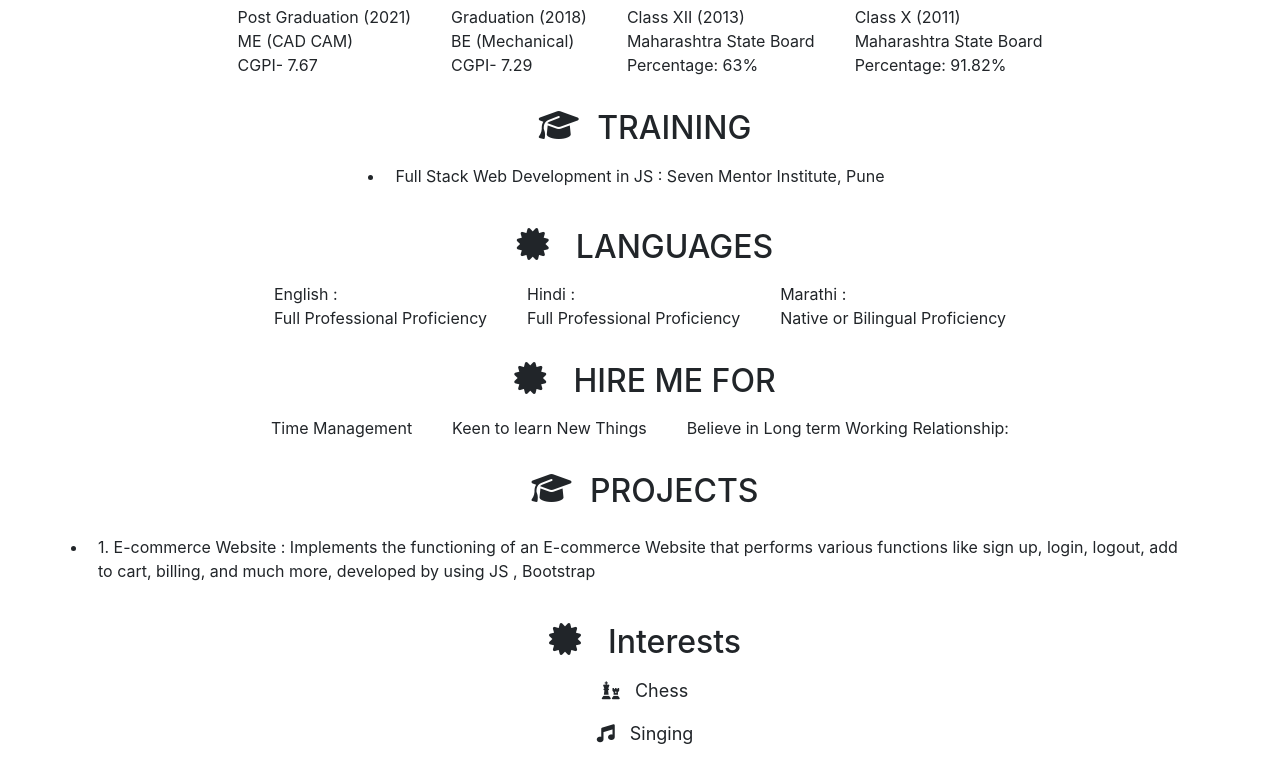
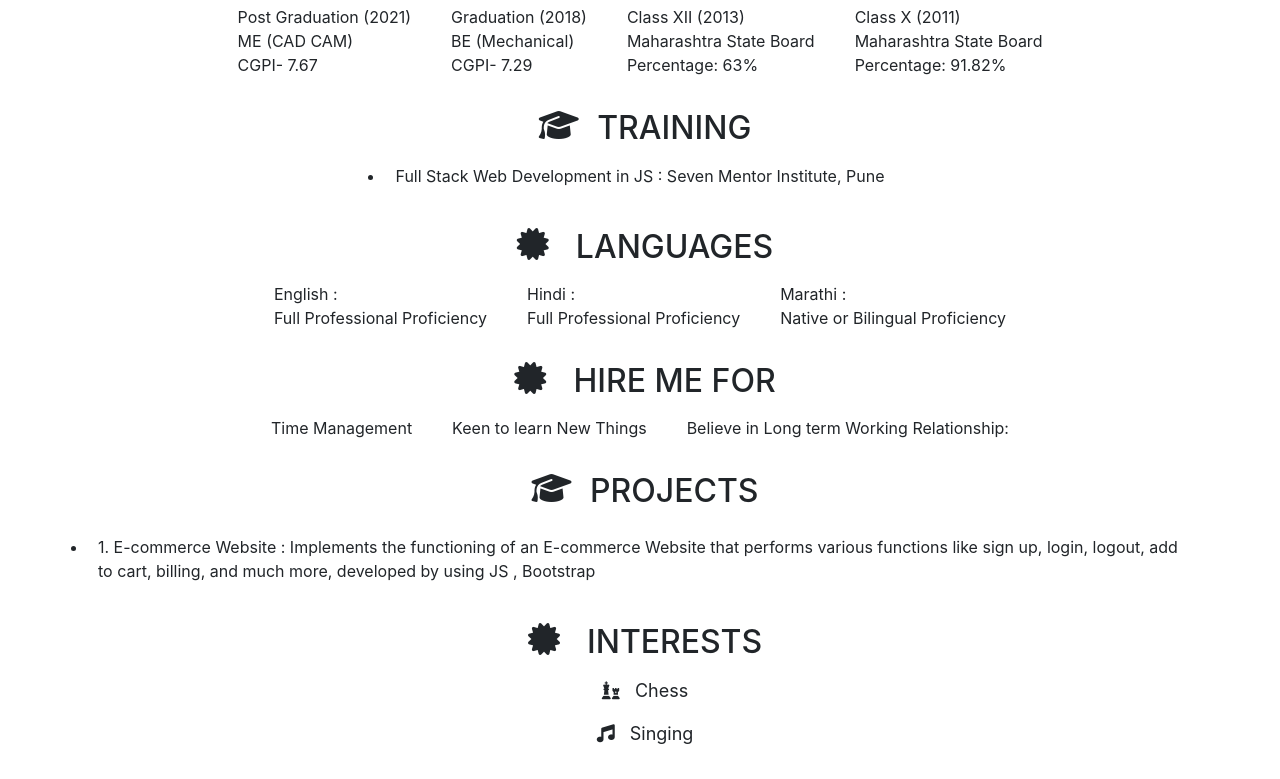
Before and after one commit to Parag3195/resume, a plain HTML site: page index.html in a window 1280 px wide. Shown: the part 777-1556 px from the top of the page. Drawn offline with nearby package versions, Linux system fonts and the light colour scheme.

Commit message:
Add files via upload

```diff
--- a/index.html
+++ b/index.html
@@ -221,7 +221,7 @@
 </div>
 <!-- interests  -->
 <div class="LANGUAGES">
-    <h2 class="d-flex justify-content-center certificate-title mb-3"> <i class="fa-solid fa-certificate"></i> &nbsp; Interests </h2>
+    <h2 class="d-flex justify-content-center certificate-title mb-3"> <i class="fa-solid fa-certificate"></i> &nbsp; INTERESTS </h2>
     <div class="d-flex justify-content-center flex-row bd-highlight mb-3">
         <div class="interests">
             <ul>
```
